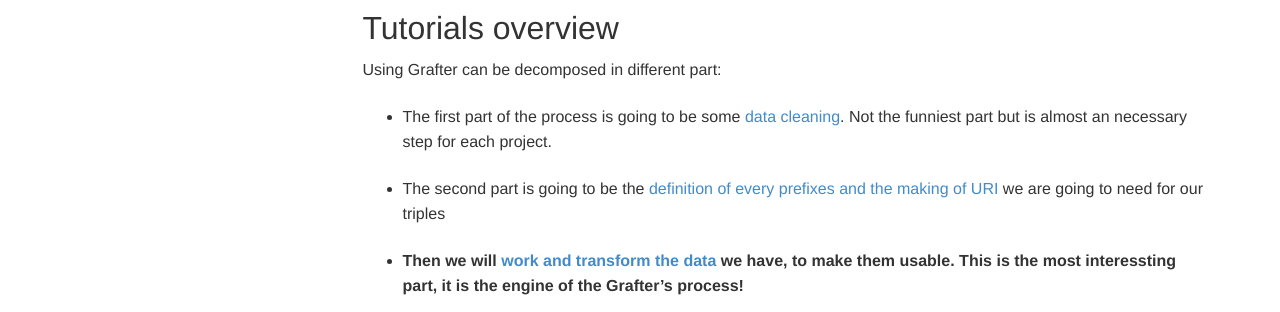
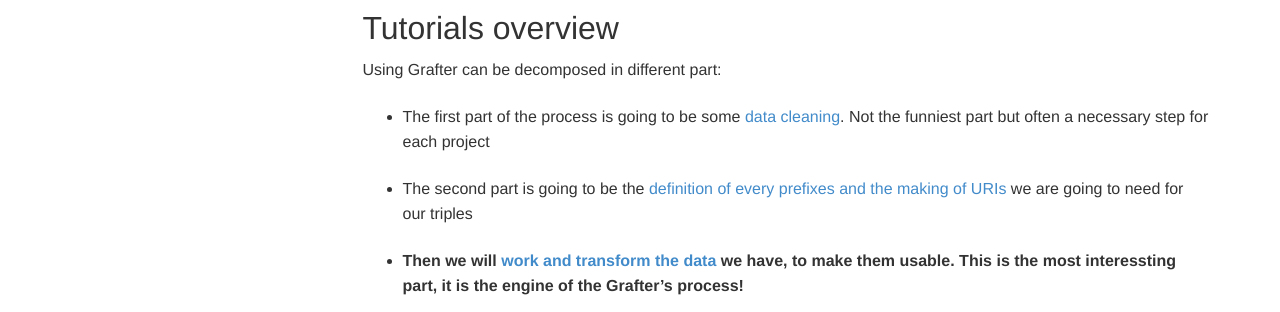
Before and after one commit to Swirrl/grafter-docs, a Jekyll site: the page built from _tutorials/index.md, in a window 1280 px wide. Shown: the part 278-590 px from the top of the page. Built offline with Jekyll 4.4.1, drawn with Linux system fonts in a browser that asks for light colours.

Commit message:
tuto: index.md cleaning

```diff
--- a/_tutorials/index.md
+++ b/_tutorials/index.md
@@ -10,9 +10,9 @@
 
 Using Grafter can be decomposed in different part:
 
-- The first part of the process is going to be some [data cleaning](908_cleaning.html). Not the funniest part but is almost  an necessary step for each project.
+- The first part of the process is going to be some [data cleaning](908_cleaning.html). Not the funniest part but often a necessary step for each project
 
-- The second part is going to be the [definition of every prefixes and the making of URI](911_making_uri.html) we are going to need for our triples
+- The second part is going to be the [definition of every prefixes and the making of URIs](911_making_uri.html) we are going to need for our triples
 
 - **Then we will [work and transform the data](921_pipeline.html) we have, to make them usable. This is the most interessting part, it is the engine of the Grafter's process!**
 
```
